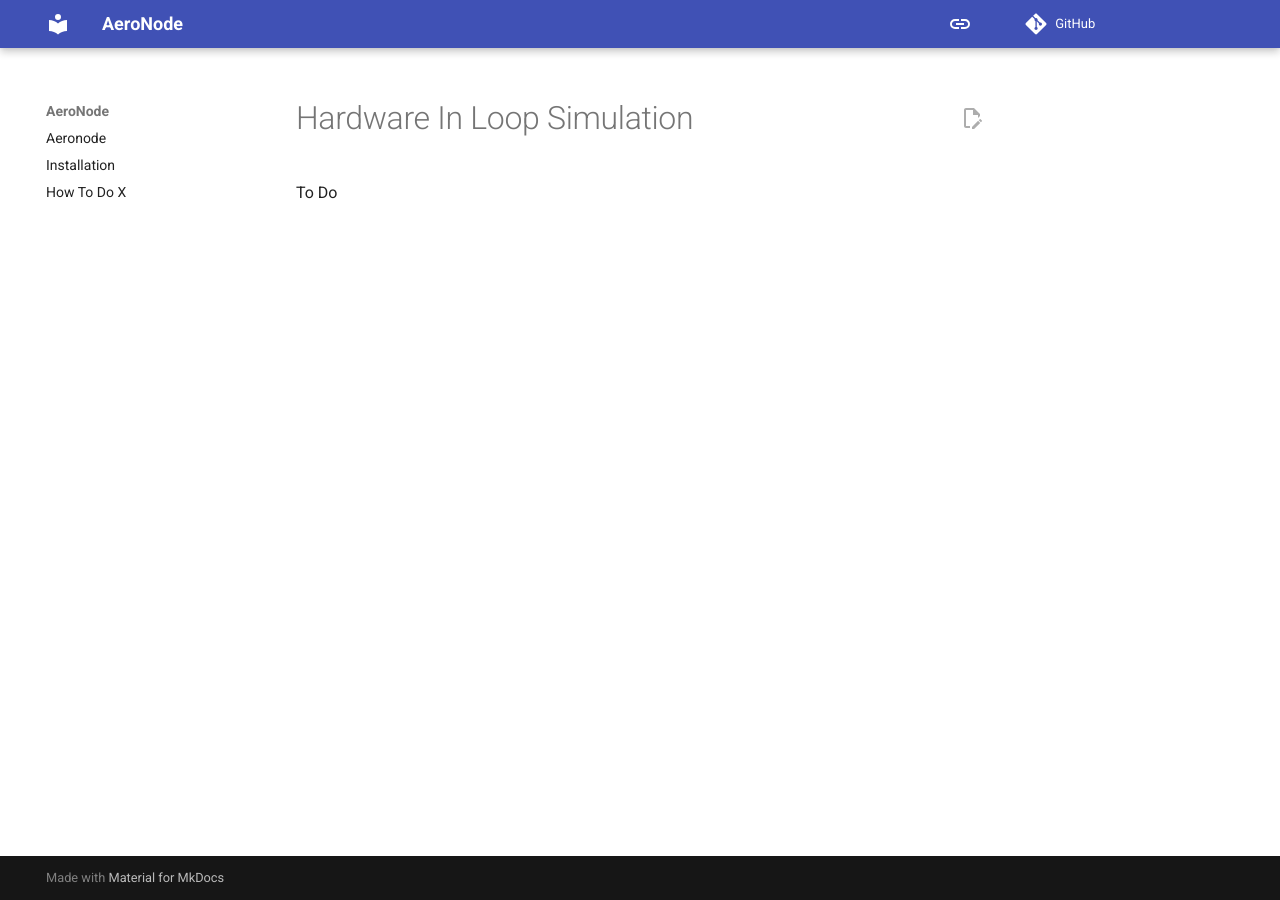
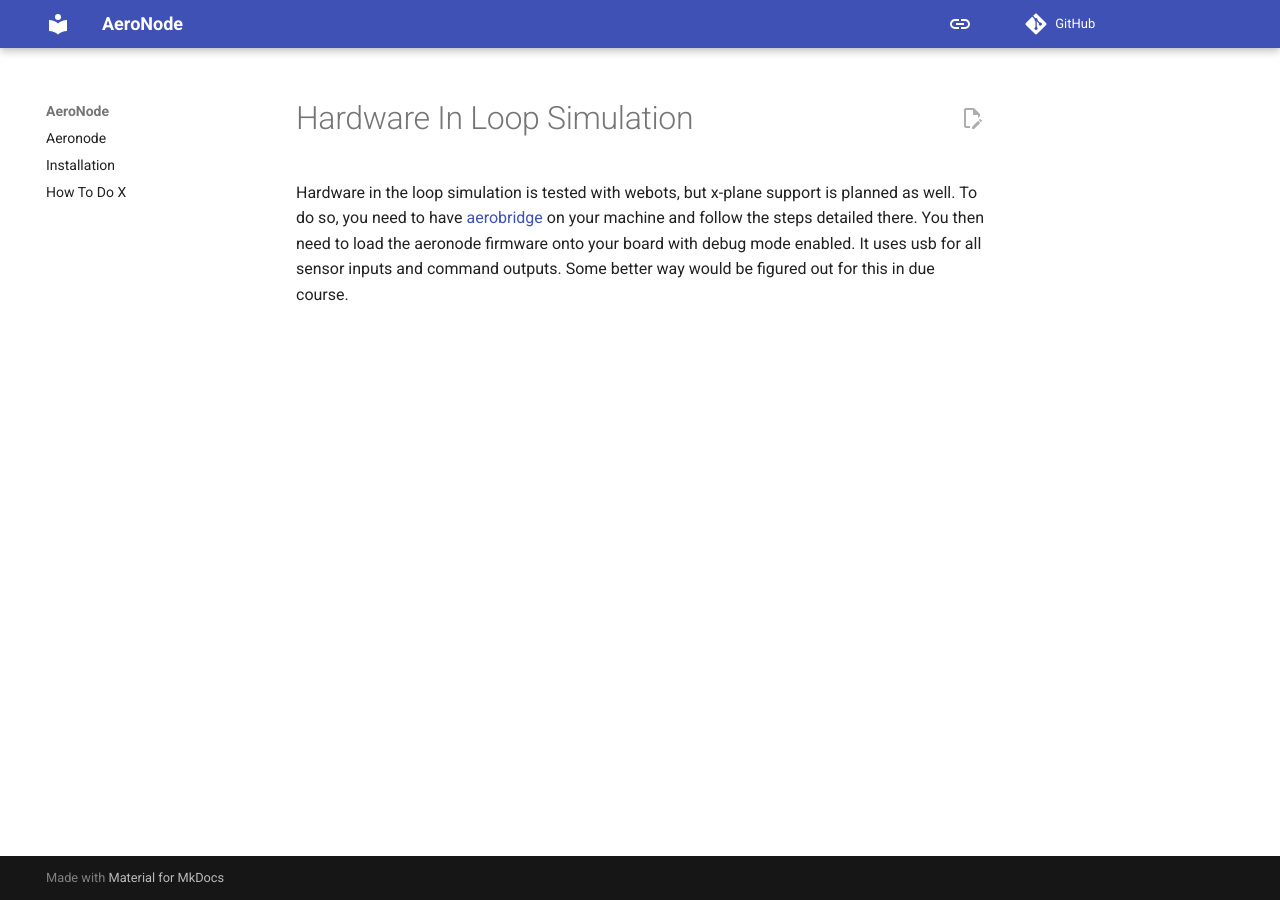
Before and after one commit to moonlitgarage/aeronode, an MkDocs documentation site: the page built from docs/docs/how-to-do-x/hil-simulation.md, in a window 1280 px wide. Built offline with MkDocs 1.6.1 and Material for MkDocs 9.7.7, drawn with Linux system fonts in a browser that asks for light colours; comment, search, counter and statistics services are not loaded.

Commit message:
start hil simulation docs

```diff
--- a/docs/docs/how-to-do-x/hil-simulation.md
+++ b/docs/docs/how-to-do-x/hil-simulation.md
@@ -1,2 +1,7 @@
 # Hardware In Loop Simulation
-To Do
+Hardware in the loop simulation is tested with webots, but x-plane support is
+planned as well. To do so, you need to have [aerobridge](https://github.com/koerolabs/aerobridge)
+on your machine and follow the steps detailed there. You then need to load the
+aeronode firmware onto your board with debug mode enabled. It uses usb for all
+sensor inputs and command outputs. Some better way would be figured out for this
+in due course.
```
